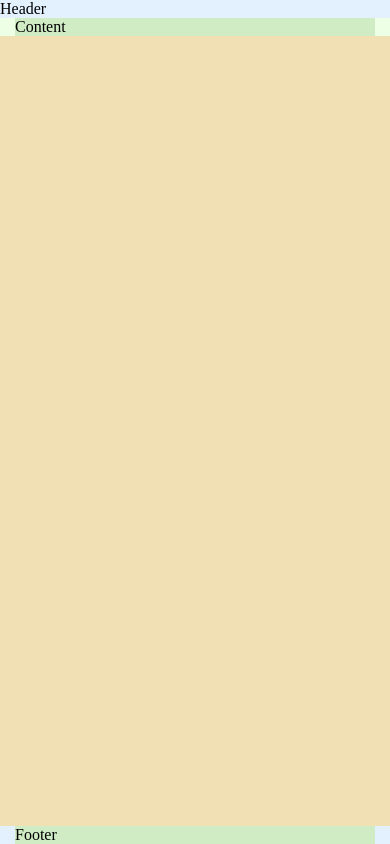
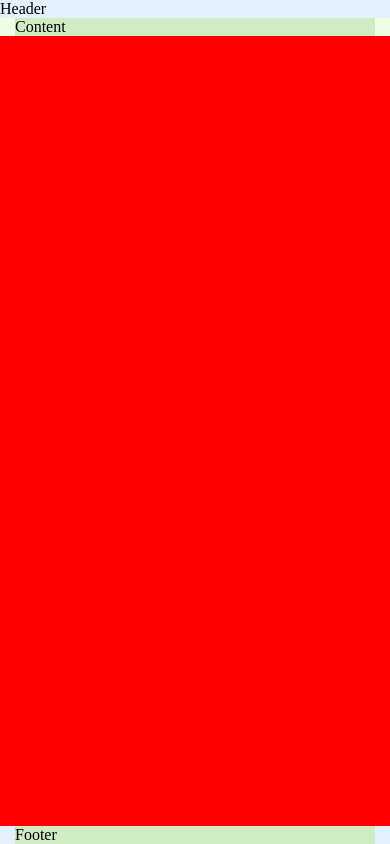
Before and after one commit to nixtone/blank-tmp, a PHP site: page / in a window 390 px wide. Run offline with PHP 8.4, Linux system fonts and the light colour scheme.

Commit message:
Упрощение условий адаптивности

```diff
--- a/static/custom.css
+++ b/static/custom.css
@@ -19,7 +19,7 @@ body {
 /* Атомарные классы */
 
 .container {
-	--max-width: 820px;
+	--max-width: 820px; /* Задать ширину блоков */
 	--padding-side: 15px;
 	width: min(var(--max-width), 100% - (var(--padding-side) * 2));
 	margin-inline: auto;
@@ -37,22 +37,25 @@ body {
 
 /* Адаптив */
 
-@media all and (min-width: 821) {
+@media (width > 820px) {
     .nob {
         display: none;
     }
 
+    #wrapper { background: #f2e0b5; } /* удалить */
+
 }
-@media all and (max-width: 820) {
+@media (width <= 820px) {
     .nom {
         display: none;
     }
+
+    #wrapper { background: red; } /* удалить */
 
 }
 
 /* Палитра областей (удалить) */
 header     { background: #e3f1ff; }
-#wrapper   { background: #f2e0b5; }
 .block     { background: #edffe5; }
 .container { background: #d0ecc4; }
 footer     { background: #e3f1ff; }
```
